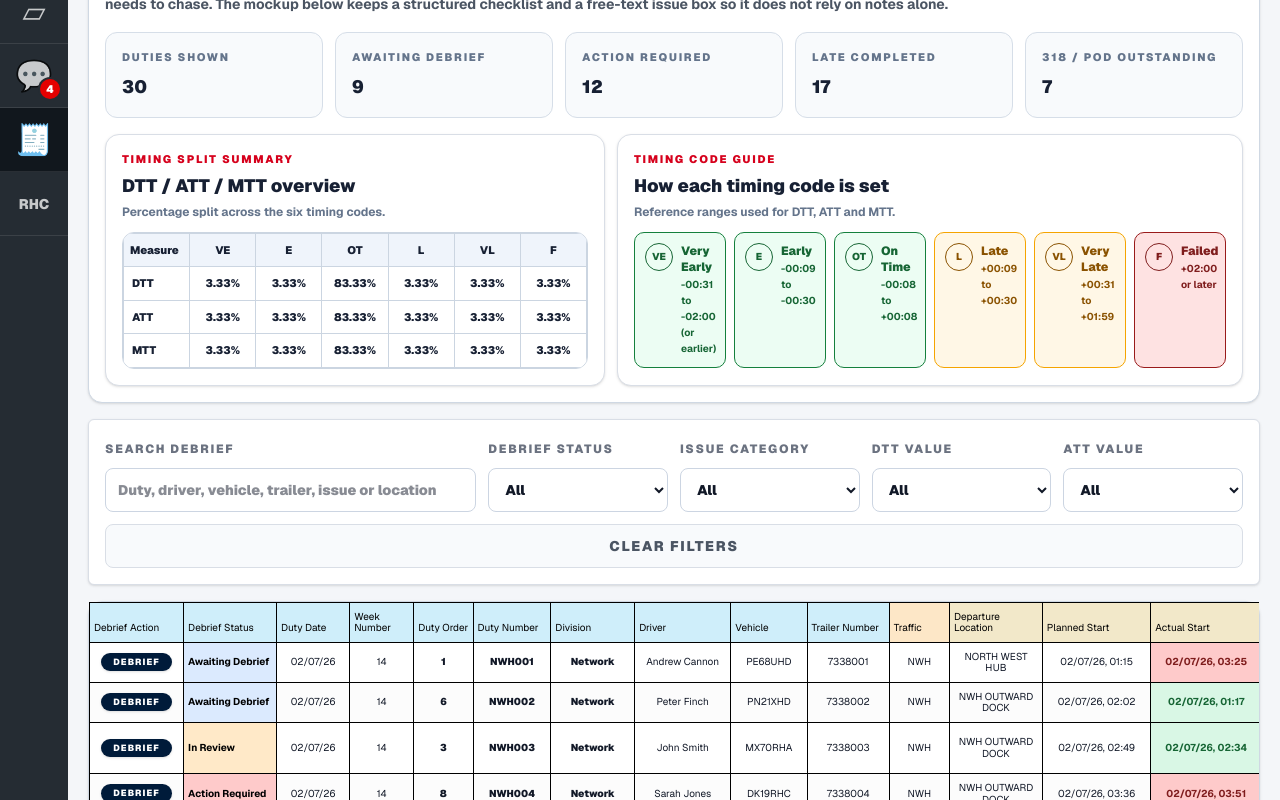
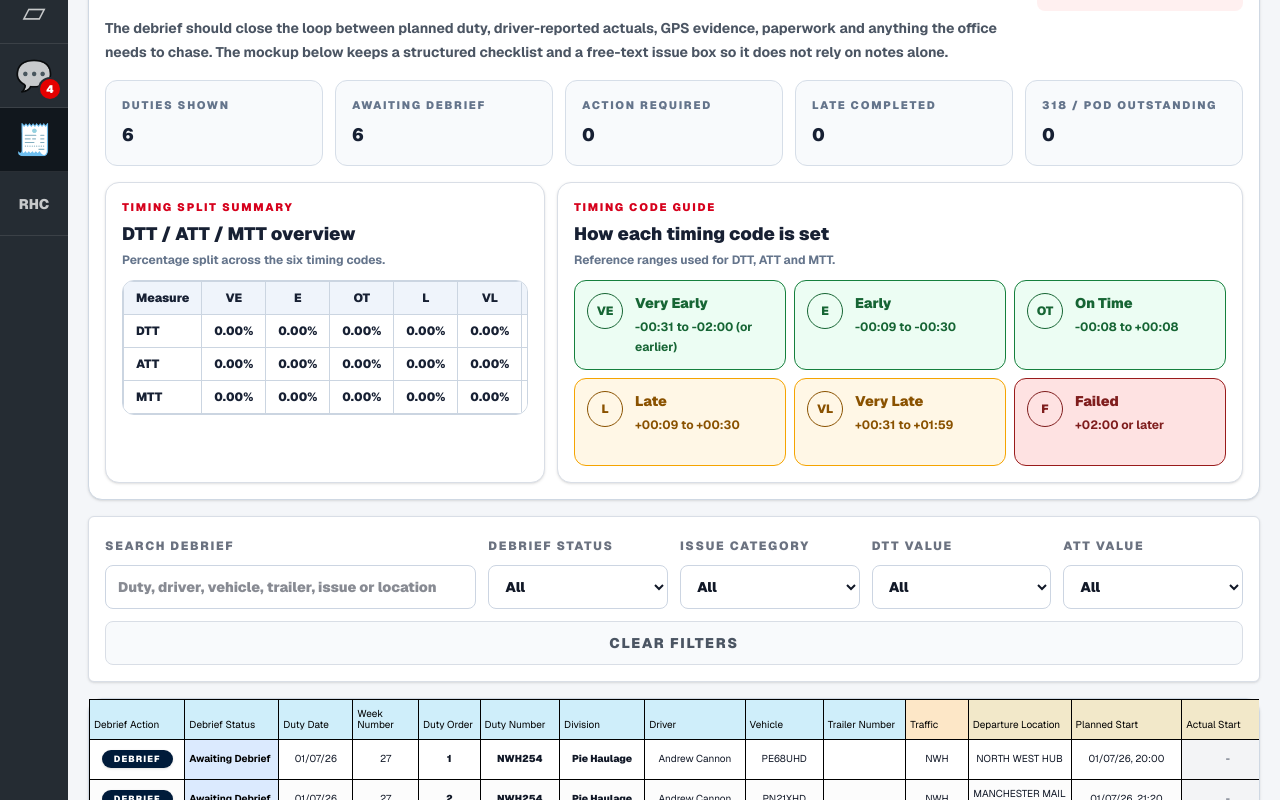
Before and after one commit to acannon76/rugby-league-supporter-web, a Next.js app: page /internal/app-ideas/link-message-mock/debrief in a window 1280 px wide. Shown: the part 340-1140 px from the top of the page. Built offline with nearby package versions, Linux system fonts and the light colour scheme.

Commit message:
debrief adding the progress of a duty

```diff
--- a/src/app/internal/app-ideas/link-message-mock/debrief/page.tsx
+++ b/src/app/internal/app-ideas/link-message-mock/debrief/page.tsx
@@ -2,6 +2,12 @@
 
 import Link from "next/link";
 import { useEffect, useMemo, useState } from "react";
+import {
+  DRIVER_NAME,
+  DctRow,
+  StoredManifestState,
+  readStoredManifestState,
+} from "../../driverPdaManifestData";
 
 const sidebarItems = [
   { label: "Duty Execution", icon: "⚙", href: "/internal/app-ideas/link-message-mock" },
@@ -105,7 +111,7 @@ type DebriefFormState = {
   checks: DebriefChecks;
 };
 
-const DEBRIEF_STORAGE_KEY = "mock-driver-debrief-rows-v2";
+const DEBRIEF_STORAGE_KEY = "mock-driver-debrief-rows-v3";
 const baseDateInput = "2026-07-02";
 
 const issueCategories = [
@@ -129,7 +135,7 @@ const podStatuses = ["Received", "Pending Upload", "Missing", "Not Required", "Q
 const toTimeOptions: ToTimeCode[] = ["VE", "E", "OT", "L", "VL", "F"];
 
 export default function DebriefPage() {
-  const [rows, setRows] = useState<DebriefRow[]>(() => buildInitialDebriefRows());
+  const [rows, setRows] = useState<DebriefRow[]>(() => loadDebriefRows());
   const [searchTerm, setSearchTerm] = useState("");
   const [statusFilter, setStatusFilter] = useState<"All" | DebriefStatus>("All");
   const [issueFilter, setIssueFilter] = useState("All");
@@ -138,11 +144,27 @@ export default function DebriefPage() {
   const [selectedRow, setSelectedRow] = useState<DebriefRow | null>(null);
 
   useEffect(() => {
-    const refreshRows = window.setTimeout(() => {
-      setRows(readDebriefRowsFromStorage());
-    }, 0);
-
-    return () => window.clearTimeout(refreshRows);
+    const syncRows = () => {
+      setRows(loadDebriefRows());
+    };
+
+    const refreshRows = window.setTimeout(syncRows, 0);
+    const refreshInterval = window.setInterval(syncRows, 1200);
+    const handleVisibilityChange = () => {
+      if (!document.hidden) {
+        syncRows();
+      }
+    };
+
+    window.addEventListener("storage", syncRows);
+    document.addEventListener("visibilitychange", handleVisibilityChange);
+
+    return () => {
+      window.clearTimeout(refreshRows);
+      window.clearInterval(refreshInterval);
+      window.removeEventListener("storage", syncRows);
+      document.removeEventListener("visibilitychange", handleVisibilityChange);
+    };
   }, []);
 
   const filteredRows = useMemo(() => {
@@ -190,7 +212,7 @@ export default function DebriefPage() {
   }
 
   function resetMockup() {
-    const nextRows = buildInitialDebriefRows();
+    const nextRows = buildDebriefRowsFromManifestState(readStoredManifestState(), []);
     setRows(nextRows);
     setSelectedRow(null);
     saveDebriefRowsToStorage(nextRows);
@@ -213,7 +235,7 @@ export default function DebriefPage() {
                 <div>
                   <h1 className="text-2xl font-black text-[#111827]">Driver Debrief Dashboard</h1>
                   <p className="text-sm font-bold text-[#6b7280]">
-                    DCT-style mockup for reviewing completed duties and recording office debrief actions.
+                    DCT-style mockup for reviewing completed duties and recording office debrief actions. Duty detail fields now populate from the Driver PDA Manifest / 318 mock as each leg is completed.
                   </p>
                 </div>
               </div>
@@ -269,7 +291,7 @@ export default function DebriefPage() {
               <SummaryCard label="318 / POD outstanding" value={String(missing318Count)} />
             </div>
 
-            <div className="mt-4 grid gap-3 xl:grid-cols-[500px_minmax(0,1fr)] xl:items-stretch">
+            <div className="mt-4 grid gap-3 xl:grid-cols-[440px_minmax(0,1fr)] xl:items-stretch">
               <ToTimeSummaryTable distribution={toTimeDistribution} />
               <ToTimeLegend />
             </div>
@@ -956,7 +978,7 @@ function CheckBox({
 }
 
 function ToTimeSummaryTable({ distribution }: { distribution: ToTimeDistributionSet }) {
-  const rowClassName = "border border-[#cbd5e1] px-1.5 py-2 text-center text-[11px] font-black text-[#172033]";
+  const rowClassName = "border border-[#cbd5e1] px-3 py-2 text-center text-xs font-black text-[#172033]";
 
   return (
     <section className="h-full rounded-[14px] border border-[#d9dee6] bg-white p-4 shadow-sm">
@@ -971,7 +993,7 @@ function ToTimeSummaryTable({ distribution }: { distribution: ToTimeDistribution
       </div>
 
       <div className="mt-3 overflow-hidden rounded-xl border border-[#cbd5e1]">
-        <table className="w-full table-fixed border-collapse text-[11px]">
+        <table className="w-full border-collapse text-xs">
           <thead>
             <tr className="bg-[#eff4fb] text-[#475569]">
               <th className={`${rowClassName} text-left`}>Measure</th>
@@ -994,9 +1016,9 @@ function ToTimeSummaryTable({ distribution }: { distribution: ToTimeDistribution
 function ToTimeSummaryRow({ label, values }: { label: string; values: ToTimeDistribution }) {
   return (
     <tr className="even:bg-[#f8fafc]">
-      <td className="border border-[#cbd5e1] bg-white px-2 py-2 text-left text-[11px] font-black text-[#172033]">{label}</td>
+      <td className="border border-[#cbd5e1] bg-white px-3 py-2 text-left text-xs font-black text-[#172033]">{label}</td>
       {toTimeOptions.map((code) => (
-        <td key={`${label}-${code}`} className="border border-[#cbd5e1] bg-white px-1.5 py-2 text-center text-[11px] font-black text-[#172033]">
+        <td key={`${label}-${code}`} className="border border-[#cbd5e1] bg-white px-3 py-2 text-center text-xs font-black text-[#172033]">
           {values[code].toFixed(2)}%
         </td>
       ))}
@@ -1017,7 +1039,7 @@ function ToTimeLegend() {
         </div>
       </div>
 
-      <div className="mt-3 grid gap-2 sm:grid-cols-3 xl:grid-cols-6">
+      <div className="mt-3 grid gap-2 sm:grid-cols-2 xl:grid-cols-3">
         <ToTimeLegendCard code="VE" description="Very Early" range="-00:31 to -02:00 (or earlier)" />
         <ToTimeLegendCard code="E" description="Early" range="-00:09 to -00:30" />
         <ToTimeLegendCard code="OT" description="On Time" range="-00:08 to +00:08" />
@@ -1031,13 +1053,13 @@ function ToTimeLegend() {
 
 function ToTimeLegendCard({ code, description, range }: { code: ToTimeCode; description: string; range: string }) {
   return (
-    <div className={`flex min-h-[64px] items-start gap-2 rounded-[10px] border px-2.5 py-2.5 ${getToTimeCardClass(code)}`}>
-      <div className="flex h-7 w-7 shrink-0 items-center justify-center rounded-full border border-current text-[10px] font-black">
+    <div className={`flex min-h-[88px] items-start gap-3 rounded-[12px] border px-3 py-3 ${getToTimeCardClass(code)}`}>
+      <div className="flex h-9 w-9 shrink-0 items-center justify-center rounded-full border border-current text-xs font-black">
         {code}
       </div>
       <div>
-        <p className="text-xs font-black leading-4">{description}</p>
-        <p className="mt-0.5 text-[10px] font-bold leading-4">{range}</p>
+        <p className="text-sm font-black leading-5">{description}</p>
+        <p className="mt-1 text-xs font-bold leading-5">{range}</p>
       </div>
     </div>
   );
@@ -1053,14 +1075,26 @@ type ToTimeDistributionSet = {
 function buildToTimeDistribution(rows: DebriefRow[]): ToTimeDistributionSet {
   const dttCounts = buildZeroToTimeCounts();
   const attCounts = buildZeroToTimeCounts();
+  let dttTotal = 0;
+  let attTotal = 0;
 
   rows.forEach((row) => {
-    dttCounts[getStartToTimeCode(row)] += 1;
-    attCounts[getFinishToTimeCode(row)] += 1;
+    const dttCode = getStartToTimeCode(row);
+    const attCode = getFinishToTimeCode(row);
+
+    if (dttCode) {
+      dttCounts[dttCode] += 1;
+      dttTotal += 1;
+    }
+
+    if (attCode) {
+      attCounts[attCode] += 1;
+      attTotal += 1;
+    }
   });
 
-  const dtt = convertCountsToPercentages(dttCounts, rows.length);
-  const att = convertCountsToPercentages(attCounts, rows.length);
+  const dtt = convertCountsToPercentages(dttCounts, dttTotal);
+  const att = convertCountsToPercentages(attCounts, attTotal);
   const mtt = buildZeroToTimeCounts();
   toTimeOptions.forEach((code) => {
     mtt[code] = Number(((dtt[code] + att[code]) / 2).toFixed(2));
@@ -1082,11 +1116,11 @@ function convertCountsToPercentages(counts: ToTimeDistribution, totalRows: numbe
   return percentages;
 }
 
-function getStartToTimeCode(row: DebriefRow): ToTimeCode {
+function getStartToTimeCode(row: DebriefRow): ToTimeCode | "" {
   return classifyToTime(getDifferenceInMinutes(row.plannedStartTs, row.actualStartTs));
 }
 
-function getFinishToTimeCode(row: DebriefRow): ToTimeCode {
+function getFinishToTimeCode(row: DebriefRow): ToTimeCode | "" {
   return classifyToTime(getDifferenceInMinutes(row.plannedEndTs, row.actualEndTs));
 }
 
@@ -1095,13 +1129,17 @@ function getDifferenceInMinutes(plannedTs: string, actualTs: string) {
   const actual = new Date(actualTs).getTime();
 
   if (Number.isNaN(planned) || Number.isNaN(actual)) {
-    return 0;
+    return Number.NaN;
   }
 
   return Math.round((actual - planned) / 60000);
 }
 
-function classifyToTime(diffMinutes: number): ToTimeCode {
+function classifyToTime(diffMinutes: number): ToTimeCode | "" {
+  if (!Number.isFinite(diffMinutes)) {
+    return "";
+  }
+
   if (diffMinutes >= 120) {
     return "F";
   }
@@ -1137,7 +1175,11 @@ function getToTimeCardClass(code: ToTimeCode) {
   return "border-[#15803d] bg-[#ecfdf3] text-[#166534]";
 }
 
-function getToTimeCellClass(code: ToTimeCode) {
+function getToTimeCellClass(code: ToTimeCode | "") {
+  if (!code) {
+    return "bg-[#f3f4f6] text-[#6b7280]";
+  }
+
   if (code === "F") {
     return "bg-[#fecaca] text-[#7f1d1d]";
   }
@@ -1373,27 +1415,127 @@ function buildFormState(row: DebriefRow): DebriefFormState {
   };
 }
 
+function loadDebriefRows() {
+  const savedRows = readDebriefRowsFromStorage();
+  const manifestState = readStoredManifestState();
+  return buildDebriefRowsFromManifestState(manifestState, savedRows);
+}
+
 function readDebriefRowsFromStorage() {
   if (typeof window === "undefined") {
-    return buildInitialDebriefRows();
+    return [] as DebriefRow[];
   }
 
   try {
     const raw = window.localStorage.getItem(DEBRIEF_STORAGE_KEY);
 
     if (!raw) {
-      return buildInitialDebriefRows();
+      return [] as DebriefRow[];
     }
 
-    const parsedRows = JSON.parse(raw) as DebriefRow[];
-    return parsedRows.map((row, index) => ({
-      ...row,
-      division: row.division ?? getMockDivision(index),
-      dutyOrder: row.dutyOrder ?? getMockDutyOrder(index),
-    }));
+    return JSON.parse(raw) as DebriefRow[];
   } catch {
-    return buildInitialDebriefRows();
-  }
+    return [] as DebriefRow[];
+  }
+}
+
+function buildDebriefRowsFromManifestState(
+  manifestState: StoredManifestState,
+  savedRows: DebriefRow[] = []
+) {
+  const savedRowMap = new Map(savedRows.map((row) => [row.id, row]));
+
+  return manifestState.dctRows.map((manifestRow, index) => {
+    const rowId = `manifest-leg-${manifestRow.legNumber}`;
+    const savedRow = savedRowMap.get(rowId);
+    return buildDebriefRowFromManifestRow(manifestRow, index, savedRow);
+  });
+}
+
+function buildDebriefRowFromManifestRow(
+  manifestRow: DctRow,
+  index: number,
+  savedRow?: DebriefRow
+): DebriefRow {
+  const rowId = `manifest-leg-${manifestRow.legNumber}`;
+  const dutyDate = toInputDateFromDisplay(manifestRow.startDate);
+  const weekNumber = getWeekNumberFromInputDate(dutyDate);
+  const division = getLinkedDivision(index);
+  const completed = manifestRow.status === "Complete" || Boolean(manifestRow.arrivalActualTs);
+  const issueCategory = manifestRow.issueCategory || (completed ? "No Issue" : "");
+  const driverNotes = manifestRow.issues || (completed ? buildDriverNotes(issueCategory || "No Issue", division) : "");
+  const pod318Status = completed ? "Received" : "";
+  const defaultDebriefStatus: DebriefStatus = completed ? "Awaiting Debrief" : "Awaiting Debrief";
+  const depAssets = [34, 43, 52, 61, 70, 79][index % 6];
+  const arrAssets = [34, 41, 48, 55, 62, 69][index % 6];
+  const vehicle = ["PE68UHD", "PN21XHD", "MX70RHA", "DK19RHC", "YX72NWH", "PK68MTE"][index % 6];
+  const hasSavedOverlay = completed && savedRow;
+
+  return {
+    id: rowId,
+    dutyNumber: manifestRow.dutyId,
+    division,
+    dutyDate,
+    weekNumber,
+    dutyOrder: manifestRow.dutyOrder || manifestRow.legNumber,
+    driverName: DRIVER_NAME,
+    userId: manifestRow.userId,
+    jobTier: "Current Week",
+    planType: division === "Contractor" ? "Road Haulage" : "Planned",
+    traffic: manifestRow.operator,
+    vehicle,
+    trailerNumber: manifestRow.trailerNumber || "",
+    trailerType: manifestRow.trailerType,
+    startLocation: manifestRow.departureLocation,
+    finalDestination: manifestRow.arrivalLocation,
+    plannedStartTs: new Date(manifestRow.plannedDepartureTs).toISOString(),
+    actualStartTs: manifestRow.departureActualTs ? new Date(manifestRow.departureActualTs).toISOString() : "",
+    plannedEndTs: new Date(manifestRow.plannedArrivalTs).toISOString(),
+    actualEndTs: manifestRow.arrivalActualTs ? new Date(manifestRow.arrivalActualTs).toISOString() : "",
+    depAssets,
+    arrAssets,
+    issueCategory,
+    driverNotes,
+    gpsDeparture: manifestRow.gpsDeparture,
+    gpsArrival: manifestRow.gpsArrival,
+    yorkBarcode: completed ? `YBK${String(9000 + index * 11)}` : "",
+    pod318Status,
+    routeChange: completed && issueCategory === "Route Change" ? "Alternative route taken." : "",
+    trailerChange: completed && issueCategory === "Trailer Issue" ? "Trailer swap recorded." : "",
+    vehicleDefect: completed && issueCategory === "Vehicle Defect" ? "Defect reported during duty." : "",
+    rtcBreakdown:
+      completed && ["RTC", "Breakdown"].includes(issueCategory)
+        ? manifestRow.issues || `${issueCategory} recorded on duty.`
+        : "",
+    tachoBreak: completed ? "Checked" : "",
+    fuelPurchased: completed ? "No" : "",
+    sealNumber: completed ? `SL${String(4000 + index * 7)}` : "",
+    debriefStatus: hasSavedOverlay ? savedRow.debriefStatus : defaultDebriefStatus,
+    debriefOutcome: hasSavedOverlay
+      ? savedRow.debriefOutcome
+      : issueCategory && issueCategory !== "No Issue"
+        ? "Part Complete"
+        : "Complete",
+    debriefedBy: hasSavedOverlay ? savedRow.debriefedBy : "",
+    debriefedAt: hasSavedOverlay ? savedRow.debriefedAt : "",
+    actionOwner: hasSavedOverlay ? savedRow.actionOwner : completed && issueCategory && issueCategory !== "No Issue" ? "Transport Office" : "",
+    followUpDate: hasSavedOverlay ? savedRow.followUpDate : "",
+    lateReason: hasSavedOverlay ? savedRow.lateReason : completed ? buildLateReason(issueCategory || "No Issue") : "",
+    officeNotes: hasSavedOverlay ? savedRow.officeNotes : completed && issueCategory && issueCategory !== "No Issue" ? "Requires debrief follow-up." : "",
+    checks: hasSavedOverlay ? savedRow.checks : buildInitialChecks(defaultDebriefStatus, pod318Status),
+  };
+}
+
+function getLinkedDivision(index: number): Division {
+  if (index < 4) {
+    return "Contractor";
+  }
+
+  if (index === 4) {
+    return "Letters";
+  }
+
+  return "Network";
 }
 
 function saveDebriefRowsToStorage(rows: DebriefRow[]) {
@@ -1402,6 +1544,24 @@ function saveDebriefRowsToStorage(rows: DebriefRow[]) {
   }
 
   window.localStorage.setItem(DEBRIEF_STORAGE_KEY, JSON.stringify(rows));
+}
+
+function toInputDateFromDisplay(displayDate: string) {
+  const [day, month, year] = displayDate.split("/");
+  if (!day || !month || !year) {
+    return baseDateInput;
+  }
+
+  return `${year}-${month}-${day}`;
+}
+
+function getWeekNumberFromInputDate(dateInput: string) {
+  const date = parseInputDate(dateInput);
+  const utcDate = new Date(Date.UTC(date.getFullYear(), date.getMonth(), date.getDate()));
+  const dayNum = utcDate.getUTCDay() || 7;
+  utcDate.setUTCDate(utcDate.getUTCDate() + 4 - dayNum);
+  const yearStart = new Date(Date.UTC(utcDate.getUTCFullYear(), 0, 1));
+  return Math.ceil((((utcDate.getTime() - yearStart.getTime()) / 86400000) + 1) / 7);
 }
 
 function buildTimestamp(dateInput: string, minutesFromStart: number) {
@@ -1492,6 +1652,13 @@ function isLate(plannedTs: string, actualTs: string) {
 }
 
 function getTimingCellClass(plannedTs: string, actualTs: string) {
+  const planned = new Date(plannedTs).getTime();
+  const actual = new Date(actualTs).getTime();
+
+  if (Number.isNaN(planned) || Number.isNaN(actual)) {
+    return "bg-[#f3f4f6] text-[#6b7280]";
+  }
+
   const diff = getPositiveDelayMinutes(plannedTs, actualTs);
 
   if (diff > 0) {
```
